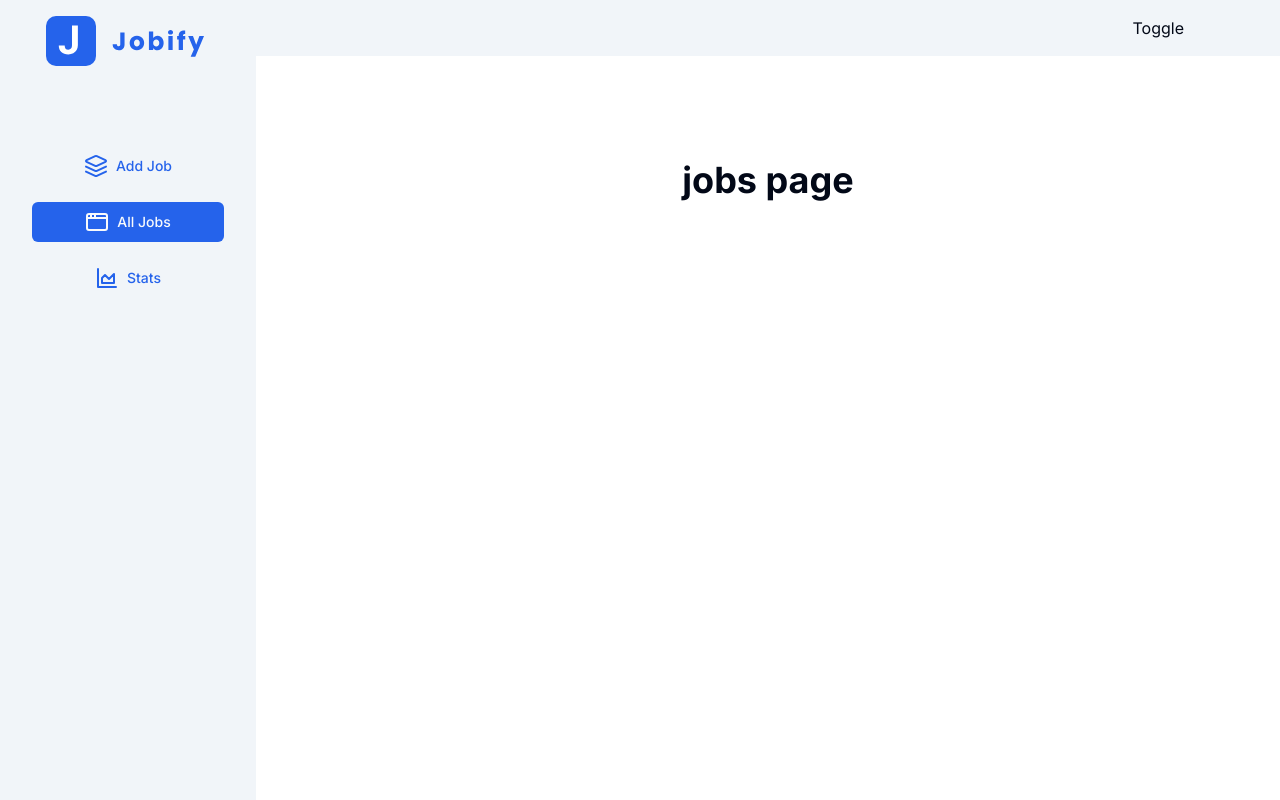
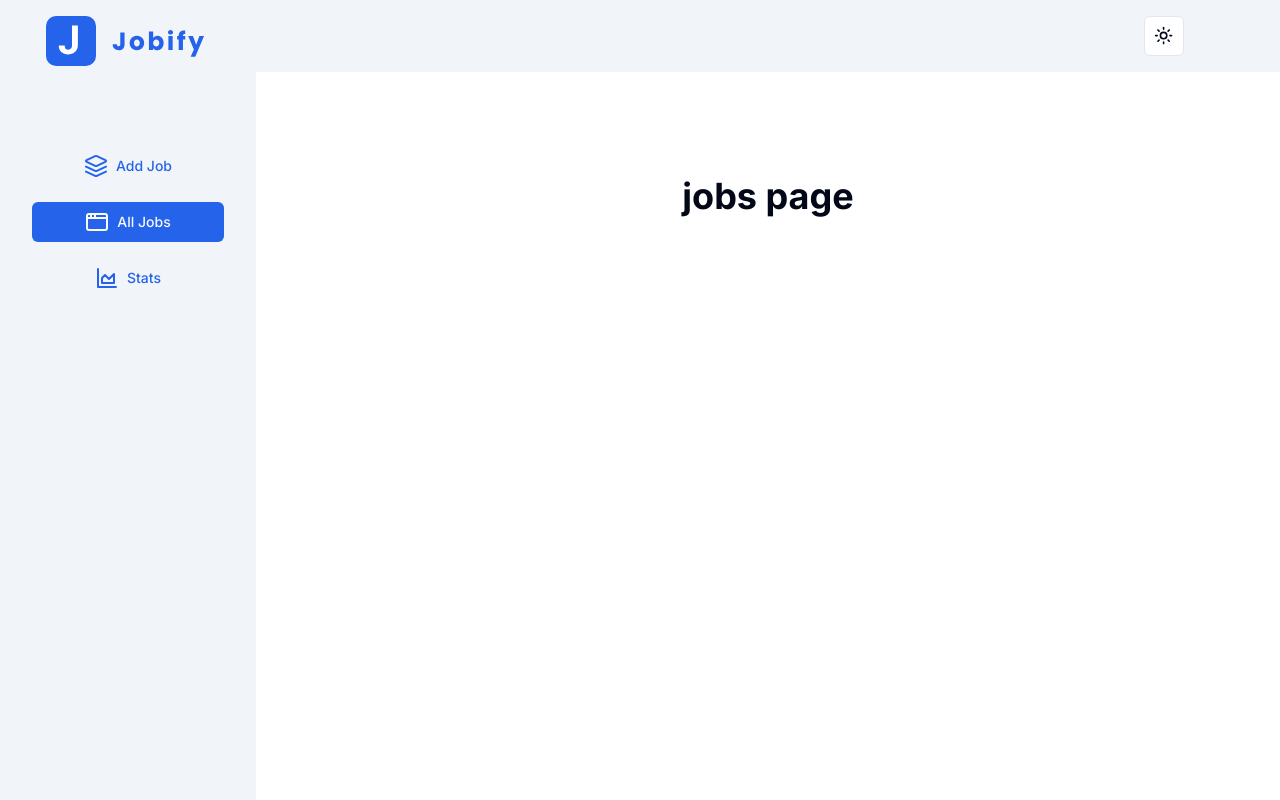
Before and after one commit to YoussefAbdelrazk/jobify-app, a Next.js app: page /jobs in a window 1280 px wide. Built offline with nearby package versions, Linux system fonts and the light colour scheme.

Commit message:
adding Darkmode using next-themes

```diff
--- /dev/null
+++ b/app/Providers.tsx
@@ -0,0 +1,17 @@
+'use client';
+import { ThemeProvider } from '@/components/theme-provider';
+const Providers = ({ children }: { children: React.ReactNode }) => {
+  return (
+    <>
+      <ThemeProvider
+        attribute='class'
+        defaultTheme='system'
+        enableSystem
+        disableTransitionOnChange
+      >
+        {children}
+      </ThemeProvider>
+    </>
+  );
+};
+export default Providers;
--- a/app/layout.tsx
+++ b/app/layout.tsx
@@ -2,6 +2,7 @@
 import { Inter } from 'next/font/google';
 import './globals.css';
 import { ClerkProvider } from '@clerk/nextjs';
+import Providers from '@/app/Providers';
 const inter = Inter({ subsets: ['latin'] });
 
 export const metadata: Metadata = {
@@ -16,7 +17,9 @@
   return (
     <ClerkProvider>
       <html lang='en' suppressHydrationWarning>
-        <body className={inter.className}>{children}</body>
+        <Providers>
+          <body className={inter.className}>{children}</body>
+        </Providers>
       </html>
     </ClerkProvider>
   );
--- a/components/Navbar.tsx
+++ b/components/Navbar.tsx
@@ -1,5 +1,5 @@
 import LinkDropdown from '@/components/LinkDropdown';
-import ToggleTheme from '@/components/ToggleTheme';
+import { ToggleTheme } from '@/components/ToggleTheme';
 import { UserButton } from '@clerk/nextjs';
 
 export default function Navbar() {
--- a/components/ToggleTheme.tsx
+++ b/components/ToggleTheme.tsx
@@ -1,5 +1,39 @@
-import React from 'react';
+'use client';
 
-export default function ToggleTheme() {
-  return <div>Toggle</div>;
+import { Moon, Sun } from 'lucide-react';
+import { useTheme } from 'next-themes';
+
+import { Button } from '@/components/ui/button';
+import {
+  DropdownMenu,
+  DropdownMenuContent,
+  DropdownMenuItem,
+  DropdownMenuTrigger,
+} from '@/components/ui/dropdown-menu';
+
+export function ToggleTheme() {
+  const { setTheme } = useTheme();
+
+  return (
+    <DropdownMenu>
+      <DropdownMenuTrigger asChild>
+        <Button variant='outline' size='icon'>
+          <Sun className='h-[1.2rem] w-[1.2rem] rotate-0 scale-100 transition-all dark:-rotate-90 dark:scale-0' />
+          <Moon className='absolute h-[1.2rem] w-[1.2rem] rotate-90 scale-0 transition-all dark:rotate-0 dark:scale-100' />
+          <span className='sr-only'>Toggle theme</span>
+        </Button>
+      </DropdownMenuTrigger>
+      <DropdownMenuContent align='end'>
+        <DropdownMenuItem onClick={() => setTheme('light')}>
+          Light
+        </DropdownMenuItem>
+        <DropdownMenuItem onClick={() => setTheme('dark')}>
+          Dark
+        </DropdownMenuItem>
+        <DropdownMenuItem onClick={() => setTheme('system')}>
+          System
+        </DropdownMenuItem>
+      </DropdownMenuContent>
+    </DropdownMenu>
+  );
 }
--- /dev/null
+++ b/components/theme-provider.tsx
@@ -0,0 +1,7 @@
+import * as React from 'react';
+import { ThemeProvider as NextThemesProvider } from 'next-themes';
+import { type ThemeProviderProps } from 'next-themes/dist/types';
+
+export function ThemeProvider({ children, ...props }: ThemeProviderProps) {
+  return <NextThemesProvider {...props}>{children}</NextThemesProvider>;
+}
```
